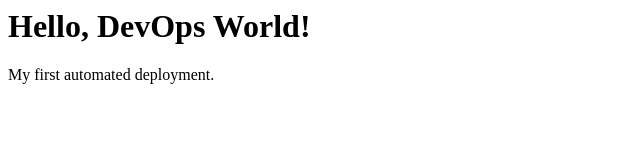
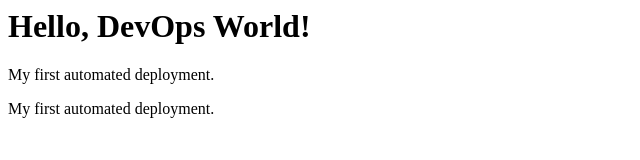
Before and after one commit to disatom/my-first-devops-project, a plain HTML site: page index.html in a window 1280 px wide. Shown: the whole page, without its empty margins (0-640 px from the left). Drawn offline with Linux system fonts and the light colour scheme.

Commit message:
Update index.html

```diff
--- a/index.html
+++ b/index.html
@@ -1,2 +1,3 @@
 <h1>Hello, DevOps World!</h1>
 <p>My first automated deployment.</p>
+<p>My first automated deployment.</p>
```
